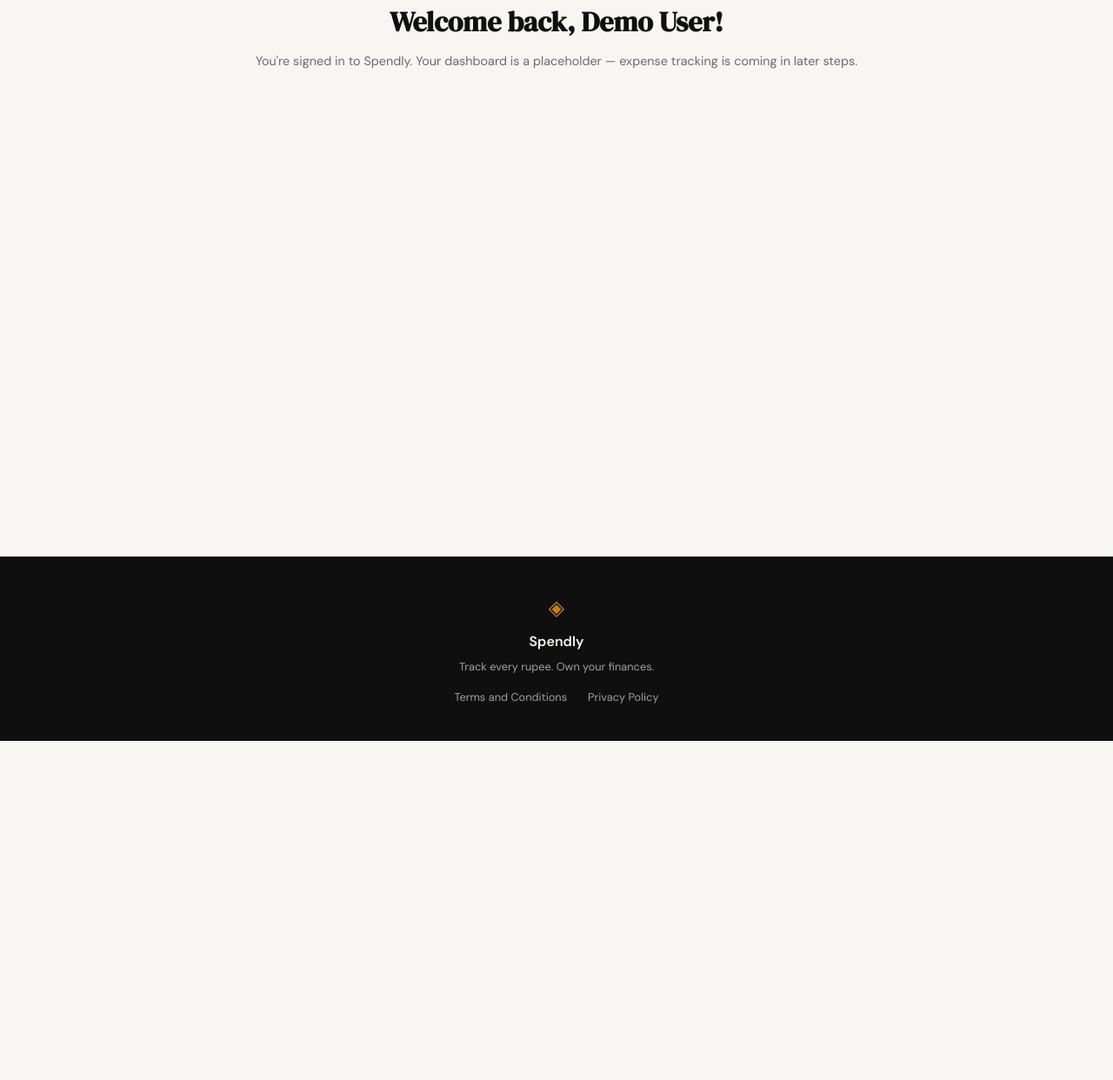
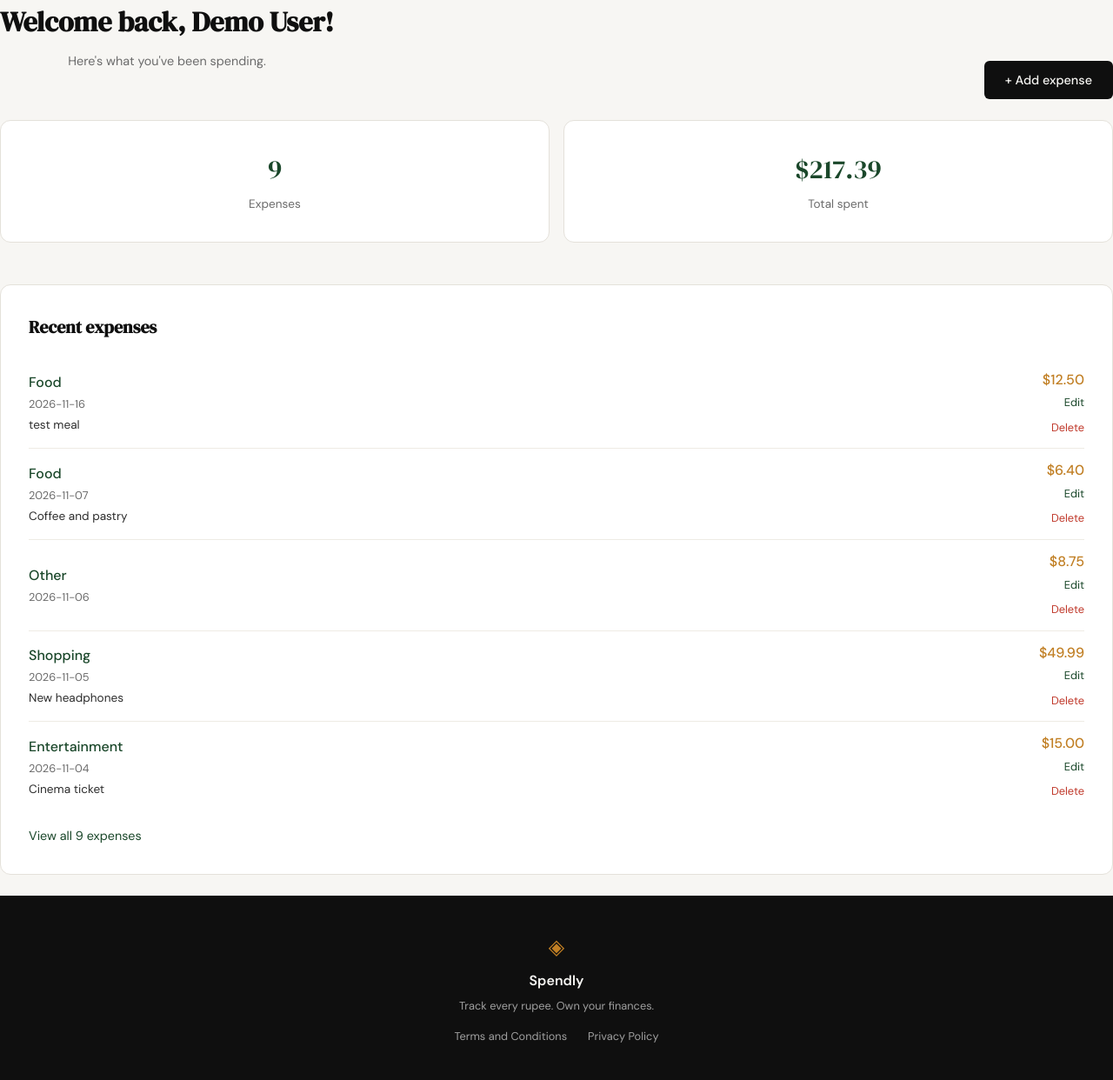
Before and after one commit to hridoy05/spendly, a Flask app: page /dashboard in a window 1280 px wide. Shown: the part 61-1303 px from the top of the page at 87% size. Before the commit the page ends 913 px from the top, so only its background shows below. Run offline with Flask 3, Linux system fonts and the light colour scheme; a user stored in the database is signed in; data comes from the database, SQL or seed files in the repository; both versions use the stored data as it was after the commit.

Commit message:
feat: enhance dashboard with expense summary and recent transactions

```diff
--- a/app.py
+++ b/app.py
@@ -97,7 +97,28 @@ def login():
 def dashboard():
     if "user_id" not in session:
         return redirect(url_for("login"))
-    return render_template("dashboard.html", user_name=session.get("user_name"))
+
+    conn = get_db()
+    summary = conn.execute(
+        "SELECT COUNT(*) AS n, COALESCE(SUM(amount), 0) AS total"
+        " FROM expenses WHERE user_id = ?",
+        (session["user_id"],),
+    ).fetchone()
+    recent = conn.execute(
+        "SELECT id, amount, category, date, description"
+        " FROM expenses WHERE user_id = ?"
+        " ORDER BY date DESC, id DESC LIMIT 5",
+        (session["user_id"],),
+    ).fetchall()
+    conn.close()
+
+    return render_template(
+        "dashboard.html",
+        user_name=session.get("user_name"),
+        expense_count=summary["n"],
+        expense_total=summary["total"],
+        recent_expenses=recent,
+    )
 
 
 @app.route("/terms")
--- a/static/css/style.css
+++ b/static/css/style.css
@@ -778,3 +778,49 @@ a { color: inherit; text-decoration: none; }
 }
 
 .expense-delete:hover { text-decoration: underline; }
+
+/* ------------------------------------------------------------------ */
+/* Dashboard (expense summary)                                          */
+/* ------------------------------------------------------------------ */
+.dashboard-header {
+    display: flex;
+    justify-content: space-between;
+    align-items: flex-end;
+    flex-wrap: wrap;
+    gap: 1rem;
+}
+
+.dashboard-stats {
+    display: grid;
+    grid-template-columns: repeat(auto-fit, minmax(160px, 1fr));
+    gap: 1rem;
+    margin: 1.5rem 0;
+}
+
+.stat-card {
+    text-align: center;
+}
+
+.stat-card-value {
+    font-family: var(--font-display);
+    font-size: 1.9rem;
+    color: var(--accent);
+}
+
+.stat-card-label {
+    color: var(--ink-muted);
+    font-size: 0.85rem;
+    margin-top: 0.25rem;
+}
+
+.expense-more {
+    margin: 1rem 0 0;
+    font-size: 0.9rem;
+}
+
+.expense-more a {
+    color: var(--accent);
+    text-decoration: none;
+}
+
+.expense-more a:hover { text-decoration: underline; }
--- a/templates/dashboard.html
+++ b/templates/dashboard.html
@@ -6,13 +6,63 @@
 
 <section class="dashboard-section">
     <div class="dashboard-container">
-        <div class="auth-header">
-            <h1 class="auth-title">Welcome back, {{ user_name }}!</h1>
-            <p class="auth-subtitle">
-                You're signed in to Spendly. Your dashboard is a placeholder —
-                expense tracking is coming in later steps.
+        <div class="dashboard-header">
+            <div class="auth-header">
+                <h1 class="auth-title">Welcome back, {{ user_name }}!</h1>
+                <p class="auth-subtitle">Here's what you've been spending.</p>
+            </div>
+            <a href="{{ url_for('add_expense') }}" class="btn-primary dashboard-add">+ Add expense</a>
+        </div>
+
+        <div class="dashboard-stats">
+            <div class="auth-card stat-card">
+                <div class="stat-card-value">{{ expense_count }}</div>
+                <div class="stat-card-label">Expenses</div>
+            </div>
+            <div class="auth-card stat-card">
+                <div class="stat-card-value">${{ "%.2f"|format(expense_total) }}</div>
+                <div class="stat-card-label">Total spent</div>
+            </div>
+        </div>
+
+        <div class="auth-card">
+            <h2 class="form-heading">Recent expenses</h2>
+
+            {% if recent_expenses %}
+            <ul class="expense-list">
+                {% for e in recent_expenses %}
+                <li class="expense-row">
+                    <div class="expense-main">
+                        <span class="expense-category">{{ e["category"] }}</span>
+                        <span class="expense-date">{{ e["date"] }}</span>
+                        {% if e["description"] %}
+                        <span class="expense-desc">{{ e["description"] }}</span>
+                        {% endif %}
+                    </div>
+                    <div class="expense-actions">
+                        <span class="expense-amount">${{ "%.2f"|format(e["amount"]) }}</span>
+                        <a href="{{ url_for('edit_expense', id=e['id']) }}" class="expense-edit">Edit</a>
+                        <form method="POST"
+                              action="{{ url_for('delete_expense', id=e['id']) }}"
+                              class="expense-delete-form"
+                              onsubmit="return confirm('Delete this expense?');">
+                            <button type="submit" class="expense-delete">Delete</button>
+                        </form>
+                    </div>
+                </li>
+                {% endfor %}
+            </ul>
+            {% else %}
+            <p class="expense-empty">No expenses yet — add your first one!</p>
+            {% endif %}
+
+            {% if expense_count > 5 %}
+            <p class="expense-more">
+                <a href="{{ url_for('profile') }}">View all {{ expense_count }} expenses</a>
             </p>
+            {% endif %}
         </div>
+
     </div>
 </section>
 
```
Also changed, not shown: spendly.db.
